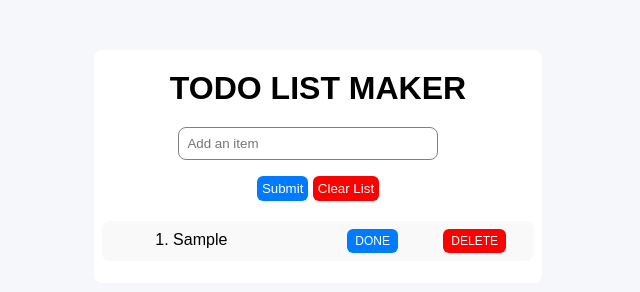
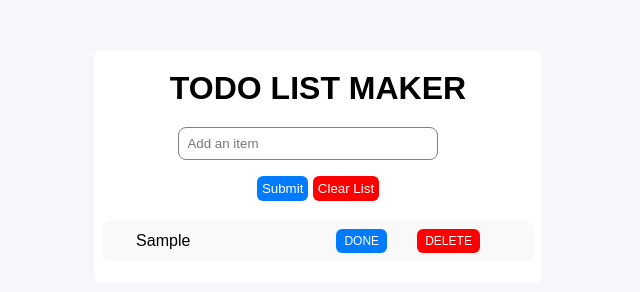
Before and after one commit to sheikhsajjad24/mini-todo-js, a plain HTML site: page index.html in a window 1280 px wide. Both pictures are taken after typing "Sample" into the empty fields and a click on the button "Submit". Shown: the whole page, without its empty margins (322-962 px from the left). Drawn offline with Linux system fonts and the light colour scheme.

Commit message:
Update style.css

```diff
--- a/style.css
+++ b/style.css
@@ -57,7 +57,7 @@ border-radius: 6px;
       border-radius: 8px;
       padding: 8px;
       margin: 2px 0;
-
+      display: flex;
       justify-content: space-evenly;
       align-items: center;
       transition: 0.3s;
@@ -67,6 +67,7 @@ border-radius: 6px;
       background-color: #007bff;
       color: white;
       font-size: 12px;
+           margin: 0px 2px;
       padding: 5px 8px;
       border-radius: 6px;
 
```
